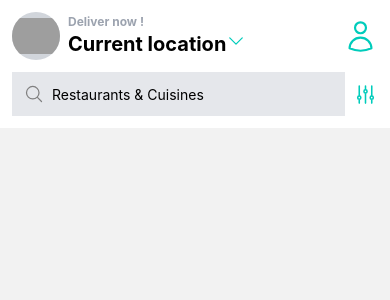
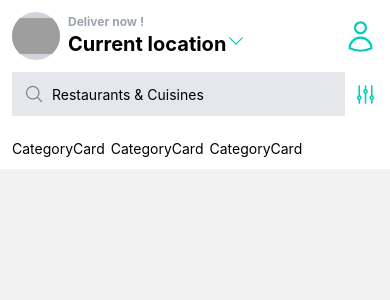
Before and after one commit to bombh/Uberoo, a React Native app: screen / in a window 390 px wide. Shown: the top 300 px of the page. Built offline with nearby package versions, Linux system fonts and the light colour scheme; grey boxes are pictures that could not be loaded.

Commit message:
Basic categories

```diff
--- /dev/null
+++ b/components/Categories.js
@@ -0,0 +1,21 @@
+import { View, Text, ScrollView } from 'react-native'
+import React from 'react'
+import CategoryCard from './CategoryCard'
+
+const Categories = () => {
+  return (
+    <ScrollView
+      className=""
+      horizontal
+      contentContainerStyle={{ columnGap: 6}}
+    >
+
+      {/* CategoryCard */}
+      <CategoryCard />
+      <CategoryCard />
+      <CategoryCard />
+    </ScrollView>
+  )
+}
+
+export default Categories
--- /dev/null
+++ b/components/CategoryCard.js
@@ -0,0 +1,12 @@
+import { View, Text } from 'react-native'
+import React from 'react'
+
+const CategoryCard = () => {
+  return (
+    <View>
+      <Text>CategoryCard</Text>
+    </View>
+  )
+}
+
+export default CategoryCard
--- a/screens/Home.js
+++ b/screens/Home.js
@@ -1,6 +1,8 @@
-import { View, Text, SafeAreaView, Image, TextInput } from 'react-native'
+import { View, Text, SafeAreaView, Image, TextInput, ScrollView } from 'react-native'
 import React, { useLayoutEffect } from 'react'
 import { useNavigation } from '@react-navigation/native'
+
+import Categories from '../components/Categories'
 
 import {
    ChevronDownIcon, UserIcon, MagnifyingGlassIcon, AdjustmentsVerticalIcon
@@ -51,6 +53,17 @@ const Home = () => {
             <AdjustmentsVerticalIcon size={25} color={"#00CCBB"} />
          </View>
 
+         {/* Body */}
+         <ScrollView className="p-3" >
+
+            {/* Categories */}
+            <Categories />
+
+            {/* Featured Rows */}
+
+
+         </ScrollView>
+
       </SafeAreaView>
 )
 }
```
